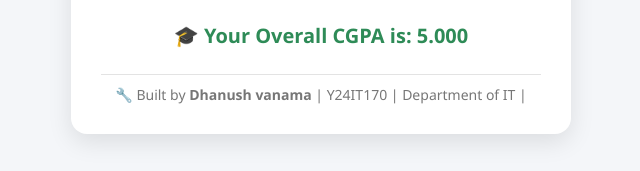
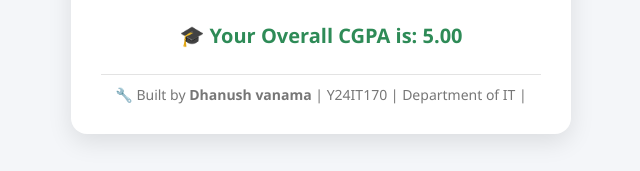
Before and after one commit to WorkWithDhanush/Dhanush_vanama, a plain HTML site: page main.html in a window 1280 px wide. Both pictures are taken after typing "5", "5", "5", "5", "5", "5" into the empty fields and a click on the button "Calculate CGPA". Shown: the part 646-817 px from the top of the page, 319-959 px from the left. Drawn offline with Linux system fonts and the light colour scheme.

Commit message:
Update main.html

```diff
--- a/main.html
+++ b/main.html
@@ -180,12 +180,13 @@
     if (count > 0) {
       let cgpa = sum / count;
       document.getElementById("result").innerText =
-          "🎓 Your Overall CGPA is: " + cgpa.toFixed(3);
+        "🎓 Your Overall CGPA is: " + cgpa.toFixed(2);
     } else {
       document.getElementById("result").innerText =
         "⚠️ Please enter at least one SGPA.";
     }
   }
 </script>
+
 </body>
 </html>
```
Lines whose indentation alone changed are shown as unchanged.
